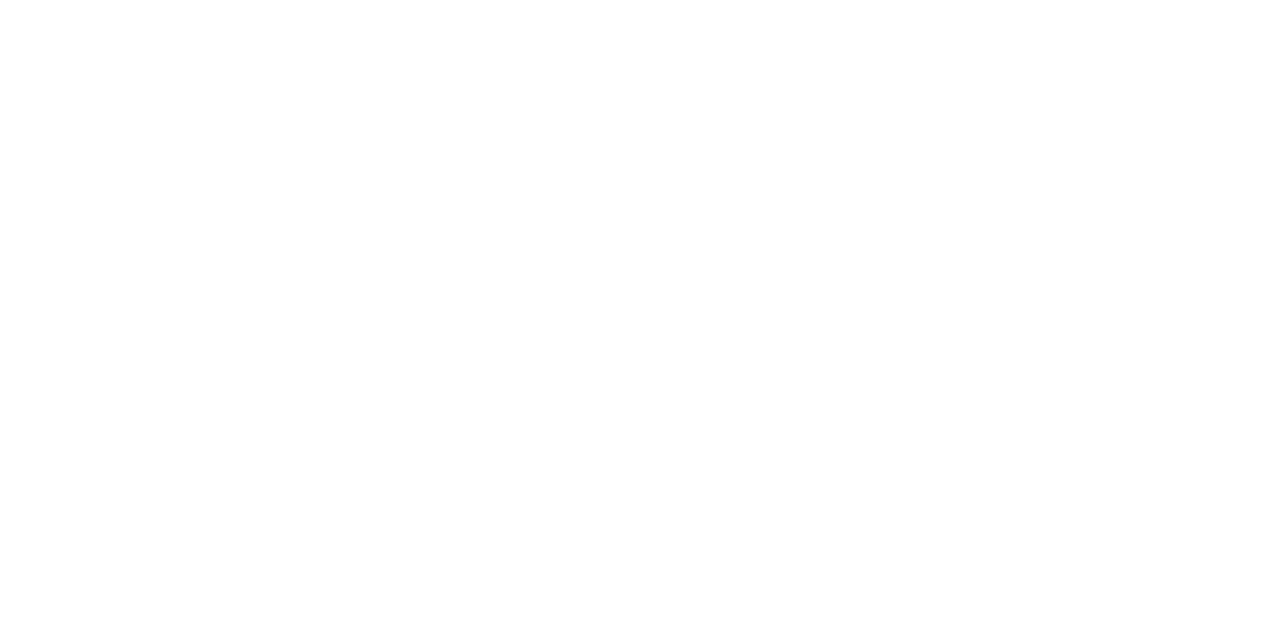
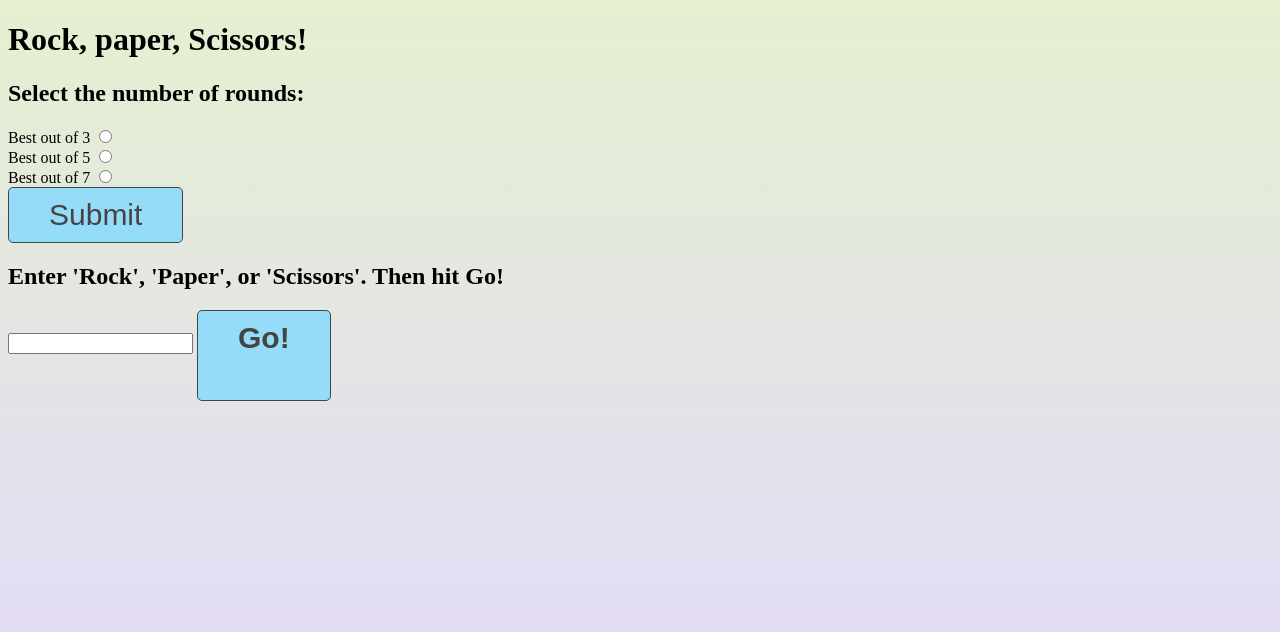
Before and after one commit to lrandall521/rock-paper-scissors, a plain HTML site: page index.html in a window 1280 px wide. Drawn offline with Linux system fonts and the light colour scheme.

Commit message:
added more js functions and improved html. wprl on the restart function next time, along with making the js work with html. do css way later

```diff
--- a/index.html
+++ b/index.html
@@ -4,7 +4,32 @@
     <title>Rock, Paper, Scissors</title>
     <link href="styles/styles.css" rel="stylesheet" />
   </head>
-  <body>
+  <body onload="restart()">
+    <h1 class="body-heading">Rock, paper, Scissors!</h1>
+
+    <h2 class="round-heading">Select the number of rounds:</h2>
+    <form id="rounds" onload="reset()">
+      <label for="3">Best out of 3</label>
+      <input class="rounds-button" value="3" type="radio" name="rounds"/><br>
+      <label for="5">Best out of 5</label>
+      <input class="rounds-button" value="5" type="radio" name="rounds"/><br>
+      <label for="7">Best out of 7</label>
+      <input class="rounds-button" value="7" type="radio" name="rounds"/><br>
+      <button id="submit-rounds" type="button" onclick="roundsChoice()">Submit</button>
+    </form>
+
+    <h2 class="body-heading">Enter 'Rock', 'Paper', or 'Scissors'. Then hit Go!</h2>
+    <form id="games">
+      <input id="input-games" type="text"/>
+      <button id="submit-game" type="button" onclick="newGame()">
+        <strong>Go!</strong>
+    </form>
+
+    <div class="body-heading">
+    <p id="output-games" ></p>
+    <h3 id="final-position"></h3>
+  </div>
+
     <scripts src="main.js"></scripts>
   </body>
 </html>
--- a/styles/styles.css
+++ b/styles/styles.css
@@ -0,0 +1,70 @@
+html {
+  background: linear-gradient(#e4f0d0, #e3d7ff);
+  height: 100%;
+}
+/*
+h1 {
+  font: sans-serif;
+  width: 50%;
+  display: block;
+  font-size: 40pt;
+  padding: 50px 100px;
+  text-align: center;
+  margin: 30px auto 10px auto;
+}
+h3 {
+  font: sans-serif;
+  width: 50%;
+  display: block;
+  font-size: 30pt;
+  padding: 50px 100px 0px 100px;
+  text-align: center;
+  margin: 10px auto 50px auto;
+}
+form {
+  display: block;
+  margin: auto;
+  width: 55%;
+}
+input {
+  margin: 25px 65px;
+  padding: 25px 70px;
+  width: 520px;
+  height: 40px;
+  font-family: sans-serif;
+  font-size: 40px;
+} */
+button {
+  padding: 10px 40px;
+  font-family: sans-serif;
+  font-size: 30px;
+  background-color: #95dcf8;
+  color: rgb(68, 68, 68);
+  border: solid;
+  border-color: rgb(68, 68, 68);
+  border-radius: 5px;
+  border-width: 1px;
+}
+
+button:hover {
+  box-shadow: 0px 0px 2px 2px rgba(175, 175, 175, 0.596);
+  color: black;
+  border-color: black;
+}
+
+button:active {
+  color: black;
+  border-color: black;
+  background-color: #63d2ff;
+}
+/*
+h5 {
+  font: sans-serif;
+  width: 50%;
+  display: block;
+  font-size: 40pt;
+  padding: 50px 100px;
+  text-align: center;
+  margin: 10px auto 130px auto;
+}
+*/
```
Also changed, not shown: scripts/main.js (+45 -4 lines).
